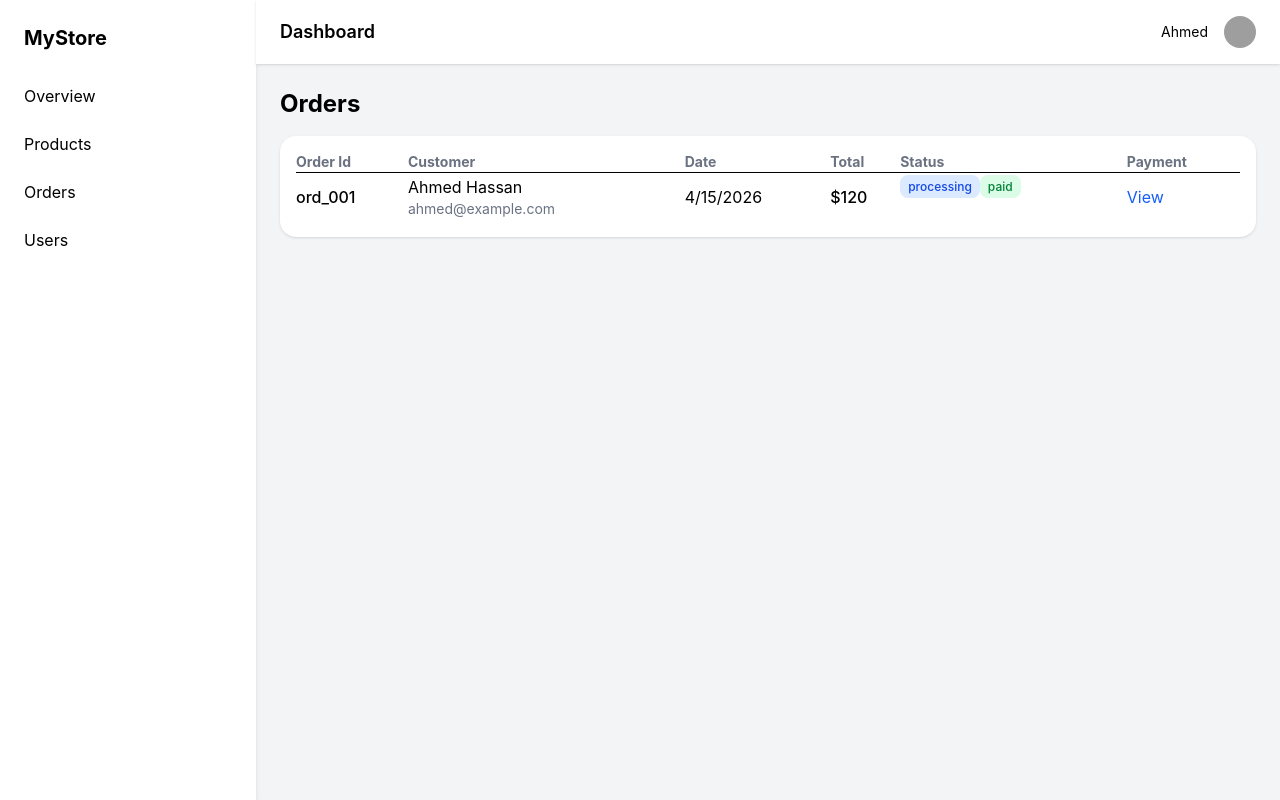
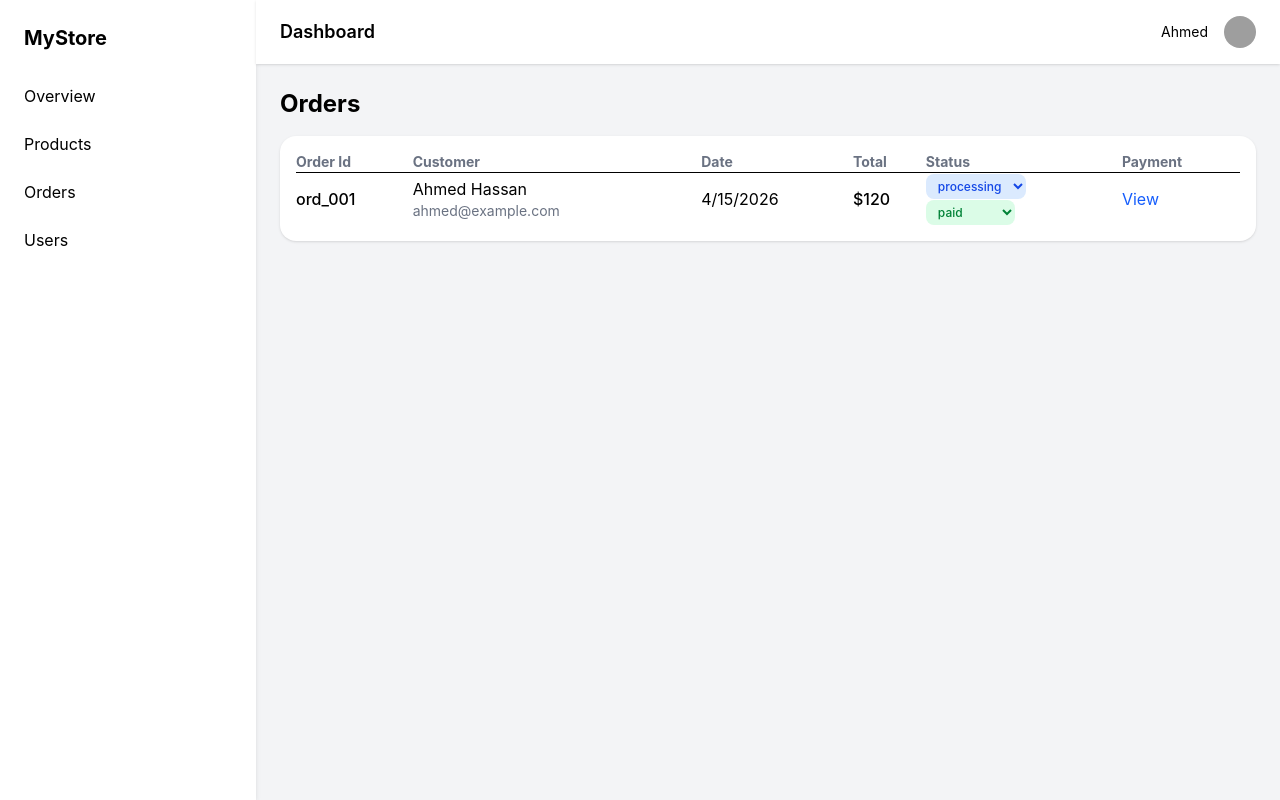
Before and after one commit to ahmadyattia/e-commerce-dashboard, a React (Vite) app: page /dashboard/orders in a window 1280 px wide. Built offline with nearby package versions, Linux system fonts and the light colour scheme; grey boxes are pictures that could not be loaded.

Commit message:
added select elements for status options

```diff
--- a/src/components/features/orders/OrderStatusBadge.jsx
+++ b/src/components/features/orders/OrderStatusBadge.jsx
@@ -14,11 +14,33 @@ const statusStyles = {
 
 const OrderStatusBadge = ({ status }) => {
   return (
-    <span
-      className={`px-2 py-1 rounded-lg text-xs font-medium ${statusStyles[status]}`}
-    >
-      {status}
-    </span>
+    // <span
+    //   className={`px-2 py-1 rounded-lg text-xs font-medium ${statusStyles[status]}`}
+    // >
+    //   {status}
+    // </span>
+    <div>
+      {status === "paid" || status === "unpaid" || status === "refunded" ? (
+        <select
+          value={status}
+          className={`px-2 py-1 rounded-lg text-xs font-medium ${statusStyles[status]}`}
+        >
+          <option>paid</option>
+          <option>unpaid</option>
+          <option>refunded</option>
+        </select>
+      ) : (
+        <select
+          value={status}
+          className={`px-2 py-1 rounded-lg text-xs font-medium ${statusStyles[status]}`}
+        >
+          <option>pending</option>
+          <option>processing</option>
+          <option>shipped</option>
+          <option>delivered</option>
+        </select>
+      )}
+    </div>
   );
 };
 
```
